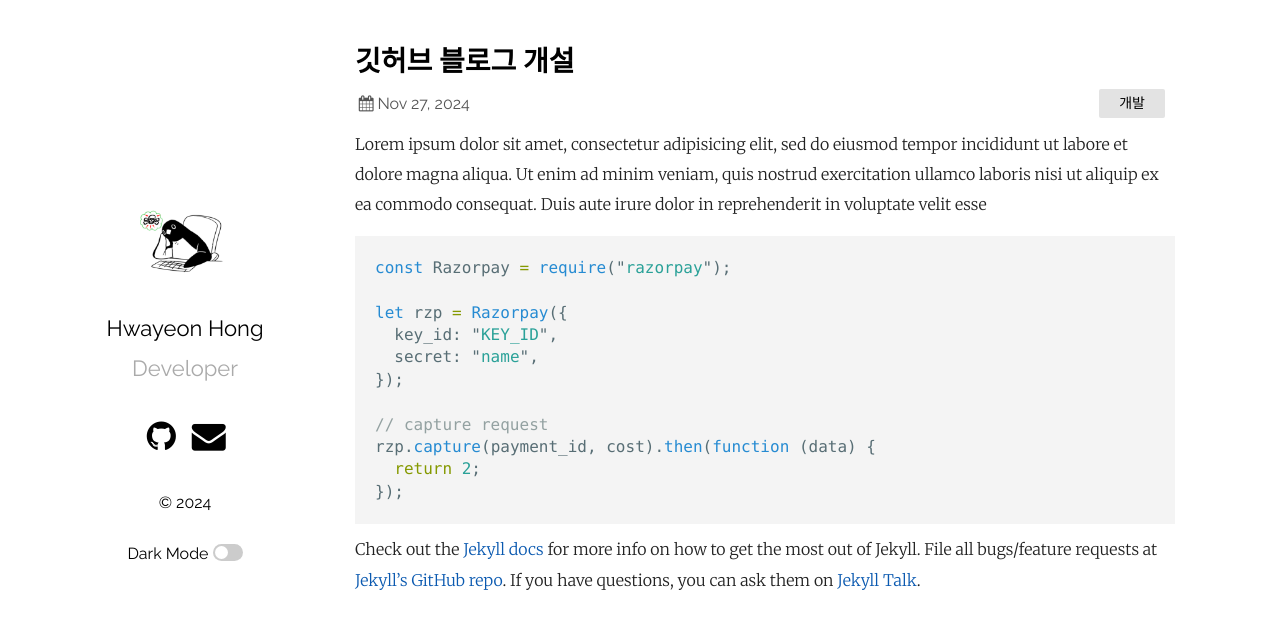
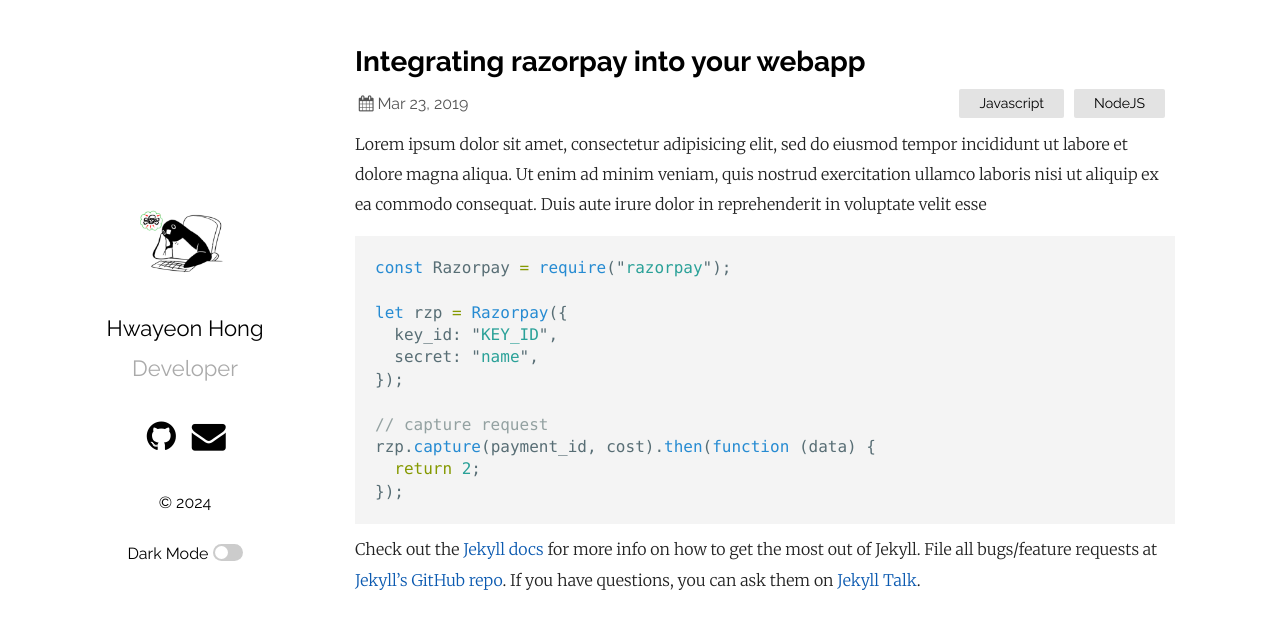
Before and after one commit to ghkdusghd/ghkdusghd.github.io, a Jekyll site: the page built from _posts/2024-11-27-welcome-to-jekyll.markdown, in a window 1280 px wide. Shown: the top 629 px of the page. Built offline with Jekyll 4.4.1, drawn with Linux system fonts in a browser that asks for light colours.

Commit message:
upload test #2

```diff
--- a/_posts/2024-11-27-welcome-to-jekyll.markdown
+++ b/_posts/2024-11-27-welcome-to-jekyll.markdown
@@ -1,8 +1,8 @@
 ---
 layout: post
-title: "깃허브 블로그 개설"
-date: 2024-11-27 14:29:36 +0530
-categories: 개발
+title: "Integrating razorpay into your webapp"
+date: 2019-03-23 21:03:36 +0530
+categories: Javascript NodeJS
 ---
 
 Lorem ipsum dolor sit amet, consectetur adipisicing elit, sed do eiusmod tempor incididunt ut labore et dolore magna aliqua. Ut enim ad minim veniam, quis nostrud exercitation ullamco laboris nisi ut aliquip ex ea commodo consequat. Duis aute irure dolor in reprehenderit in voluptate velit esse
```
